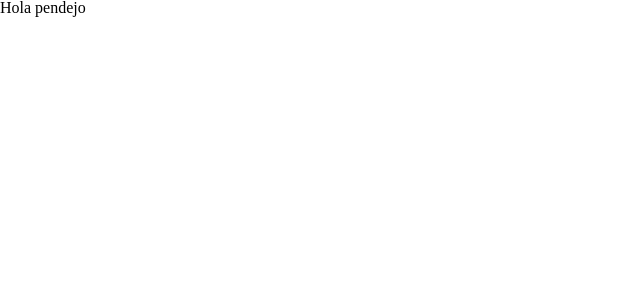
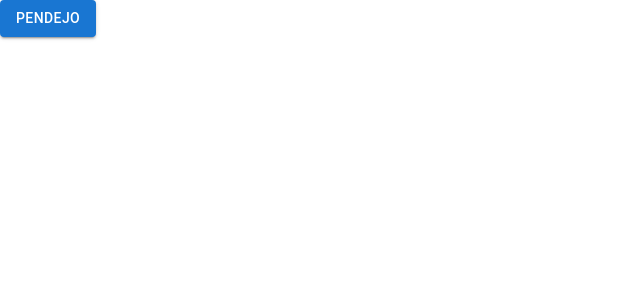
Before and after one commit to caobandoc/challenge-alurafix, a React (Vite) app: page / in a window 1280 px wide. Shown: the top 300 px of the page, without its empty margins (0-640 px from the left). Built offline with nearby package versions, Linux system fonts and the light colour scheme.

Commit message:
Button with materialUI

```diff
--- a/package.json
+++ b/package.json
@@ -10,6 +10,9 @@
     "preview": "vite preview"
   },
   "dependencies": {
+    "@emotion/react": "^11.11.1",
+    "@emotion/styled": "^11.11.0",
+    "@mui/material": "^5.14.8",
     "react": "^18.2.0",
     "react-dom": "^18.2.0"
   },
--- a/src/components/Button.jsx
+++ b/src/components/Button.jsx
@@ -1,11 +1,11 @@
-import React from 'react'
+import { Button } from "@mui/material";
 
-const Button = ({label, onClick, style}) => {
+const ButtonComponent = ({ variant, label, onClick, style }) => {
   return (
-    <button onClick={onClick} style={style}>
+    <Button variant={variant} onClick={onClick} style={style}>
       {label}
-    </button>
-  )
-}
+    </Button>
+  );
+};
 
-export default Button;
+export default ButtonComponent;
--- a/src/main.jsx
+++ b/src/main.jsx
@@ -1,8 +1,10 @@
-import React from 'react'
-import ReactDOM from 'react-dom/client'
+import React from "react";
+import ReactDOM from "react-dom/client";
+import ButtonComponent from "./components/Button";
 
-ReactDOM.createRoot(document.getElementById('root')).render(
+
+ReactDOM.createRoot(document.getElementById("root")).render(
   <React.StrictMode>
-    <h2>Hola pendejo</h2>
-  </React.StrictMode>,
-)
+    <ButtonComponent variant="contained" label="pendejo" />
+  </React.StrictMode>
+);
```
Also changed, not shown: 1 other file (tests, documents, lock files or other folders).
